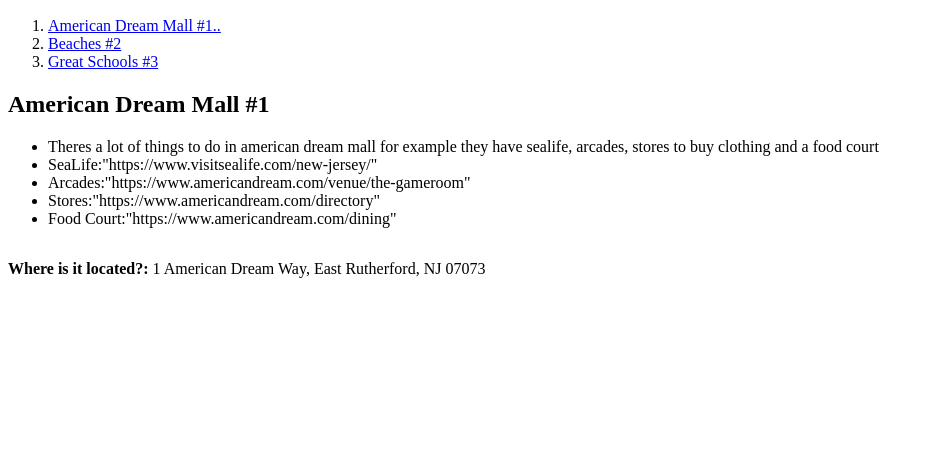
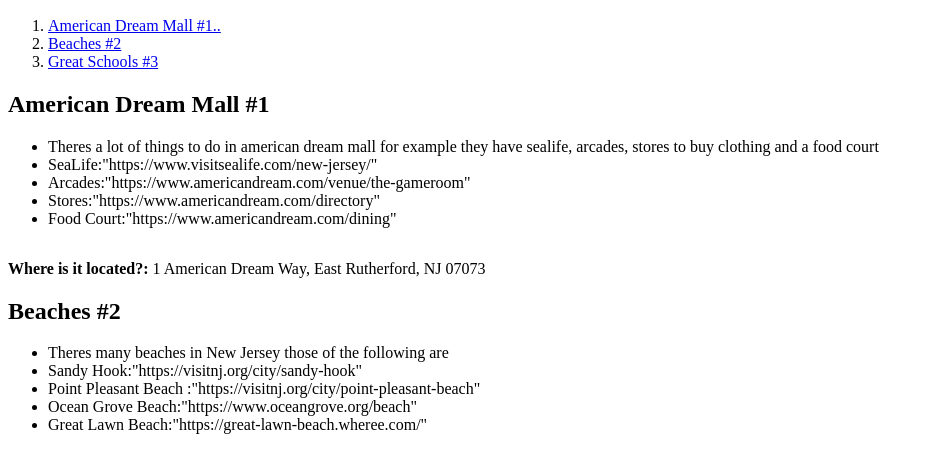
Before and after one commit to veronickalozada123/Final-Project, a plain HTML site: page index.html in a window 1280 px wide. Shown: the part 110-582 px from the top of the page, without its empty margins (0-934 px from the left). Drawn offline with Linux system fonts and the light colour scheme.

Commit message:
Added beach links

```diff
--- a/index.html
+++ b/index.html
@@ -45,3 +45,14 @@
 </p>
         </body>
         </html>
+     <h2 id="?">Beaches #2</h2>
+
+        <ul>
+            <li>Theres many beaches in New Jersey those of the following are
+<li> Sandy Hook:"https://visitnj.org/city/sandy-hook"
+<li> Point Pleasant Beach :"https://visitnj.org/city/point-pleasant-beach"
+<li>Ocean Grove Beach:"https://www.oceangrove.org/beach"
+<li>Great Lawn Beach:"https://great-lawn-beach.wheree.com/"
+
+            </li>
+        </ul>
```
